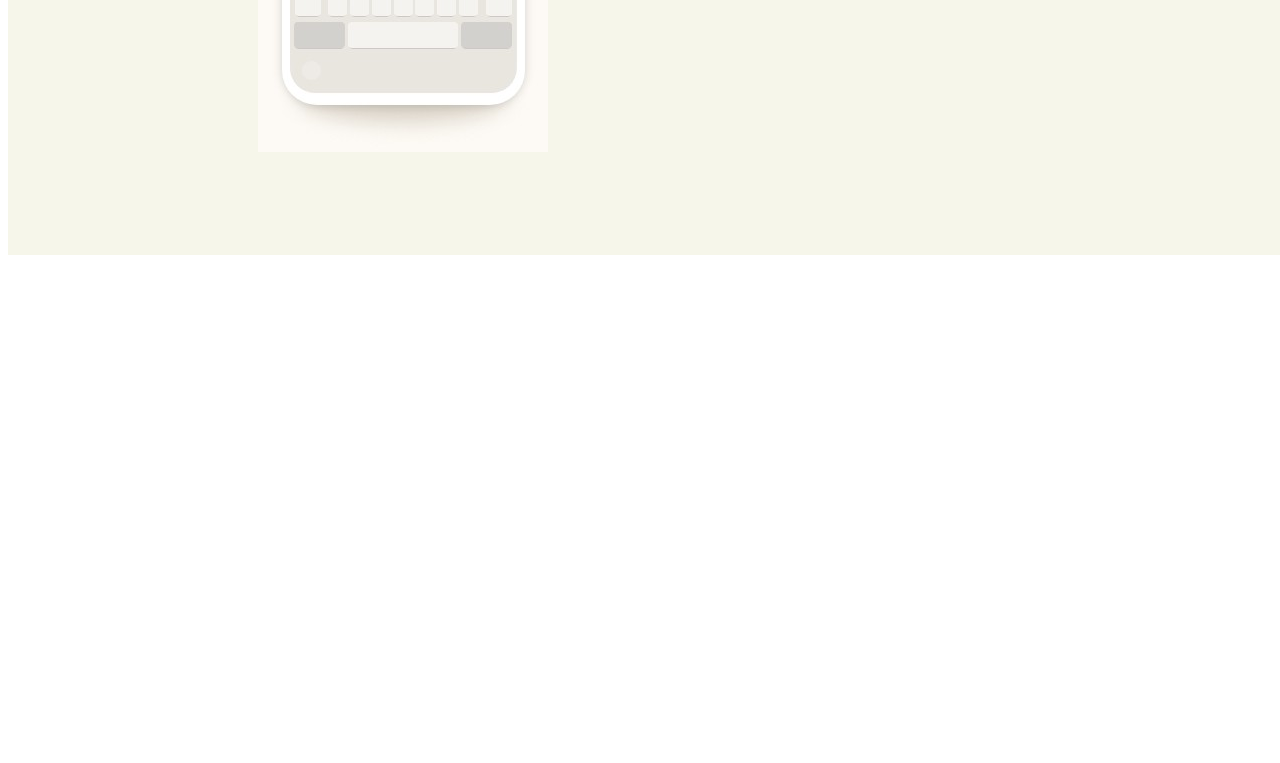
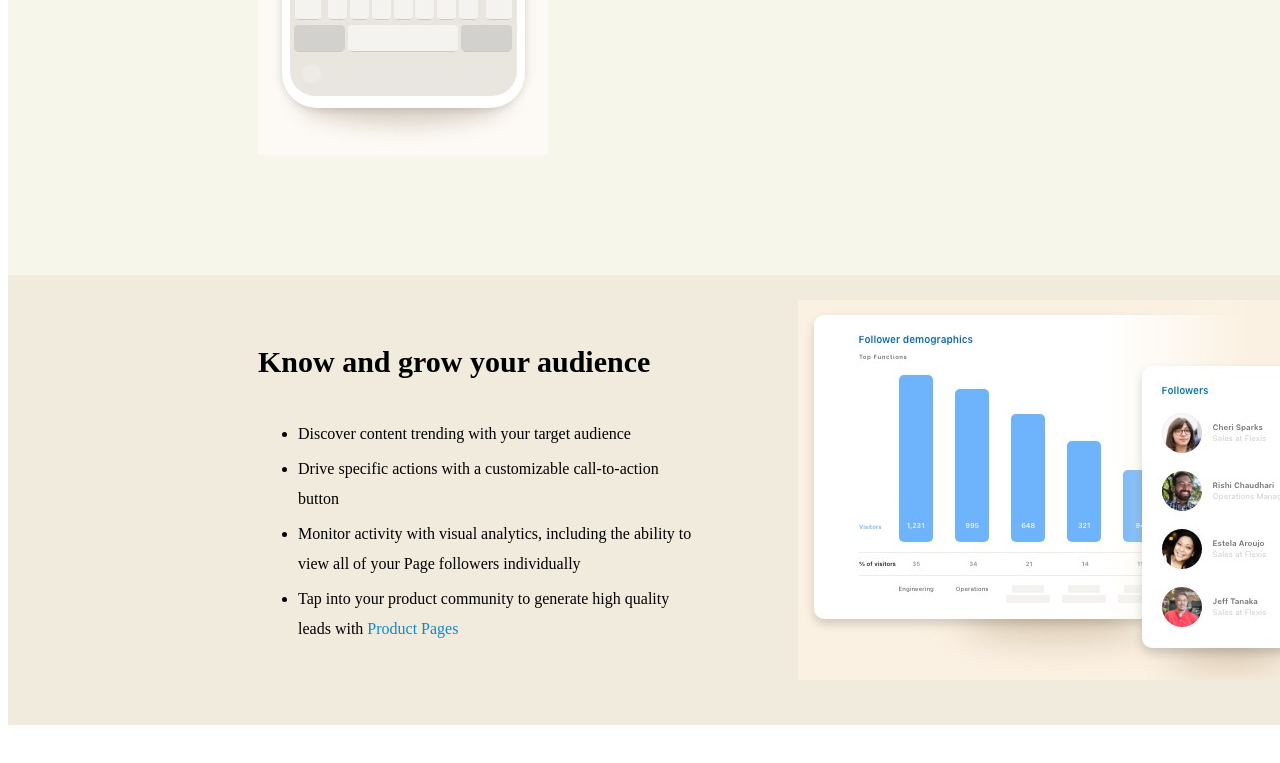
Before and after one commit to yogitamaddikunta/linkedin-project, a plain HTML site: page project1.html in a window 1280 px wide. Shown: the part 1635-2398 px from the top of the page. Drawn offline with Linux system fonts and the light colour scheme.

Commit message:
fourth-commit

```diff
--- a/project.css
+++ b/project.css
@@ -123,11 +123,14 @@
     width:1500px;
 
  }
+
  .row3 .see-how-text{
     margin-left:250px;
     font-size:40px;
-    width:650px;
+    margin-top:20px;
     margin-bottom:35px;
+    padding-top:30px;
+
  }
  .row3 .getting-started-text{
     margin-left:250px;
@@ -160,4 +163,45 @@
     margin-top:50px;
     line-height:4px;
 
+
  }
+
+ .row4{
+    margin-top:116px;
+    background-color: rgba(232, 222, 198,0.6);
+    height:450px;
+
+
+ }
+ .know-class{
+    padding-left:250px;
+    padding-top:70px;
+    font-size:18px;
+    display:flex;
+
+
+
+
+ }
+ .know-text{
+    font-size:30px;
+    font-weight:bold;
+
+ }
+ .text-list-one{
+    margin-top:40px;
+
+ }
+.text-list-one li{
+  width:400px;
+    font-size:16px;
+    padding-bottom:5px;
+    line-height:30px;
+
+}
+.know-class-text{
+    padding-right:100px;
+}
+.follower img{
+    margin-top:-45px;
+}
--- a/project1.html
+++ b/project1.html
@@ -70,11 +70,25 @@
                     <li>Connect with your community in real-time using <span class="create-page">LinkedIn virtual events solutions</span></li>
                     <li>Go deep on key topics that matter most to your community with <span class="create-page">LinkedIn Articles</span></li>
                 </ul>
+            </div>
+        </div>
+        <div class="row4">
+            <div class="know-class">
+                <div class="know-class-text">
+                <span class="know-text">Know and grow your audience</span>
+                <ul class="text-list-one">
+                <li>Discover content trending with your target audience</li>
+                <li>Drive specific actions with a customizable call-to-action button</li>
+                <li>Monitor activity with visual analytics, including the ability to view all of your Page followers individually</li>
+                <li>Tap into your product community to generate high quality leads with <span class="create-page">Product Pages</span></li>
+                </ul>
+            </div>
+            <div class="follower">
+                <img src="images/followers.jpg">
+                </div>
+            </div>
+        </div>
 
-            </div>
-
-
-        </div>
 
     </body>
 </html>
```
Also changed, not shown: images/followers.jpg (added), images/golden-phase.jpg (added).
